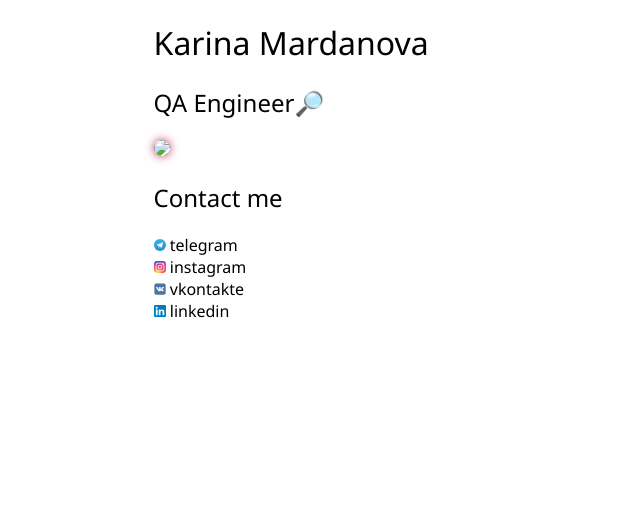
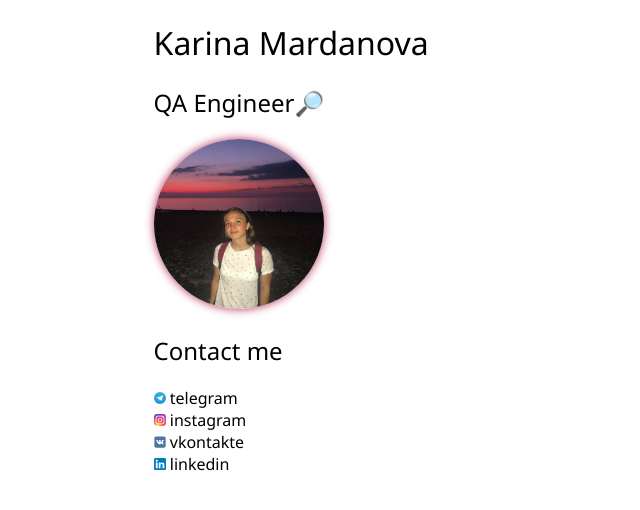
Before and after one commit to karinamardanova/CV, a plain HTML site: page index.html in a window 1280 px wide. Shown: the whole page, without its empty margins (0-640 px from the left). Drawn offline with Linux system fonts and the light colour scheme; files whose address does not match are found by name.

Commit message:
Update index.html

```diff
--- a/index.html
+++ b/index.html
@@ -9,7 +9,7 @@
     <h2>QA Engineer🔎</h2>
 
        <div class="item">
-       		<img class="photo" src="blob/3b0e0c055443ff315479781b8e535d2f0a6da389/profile.jpg">
+       		<img class="photo" src="profile.jpg">
 
        </div>
 <h2>Contact me</h2>
```
